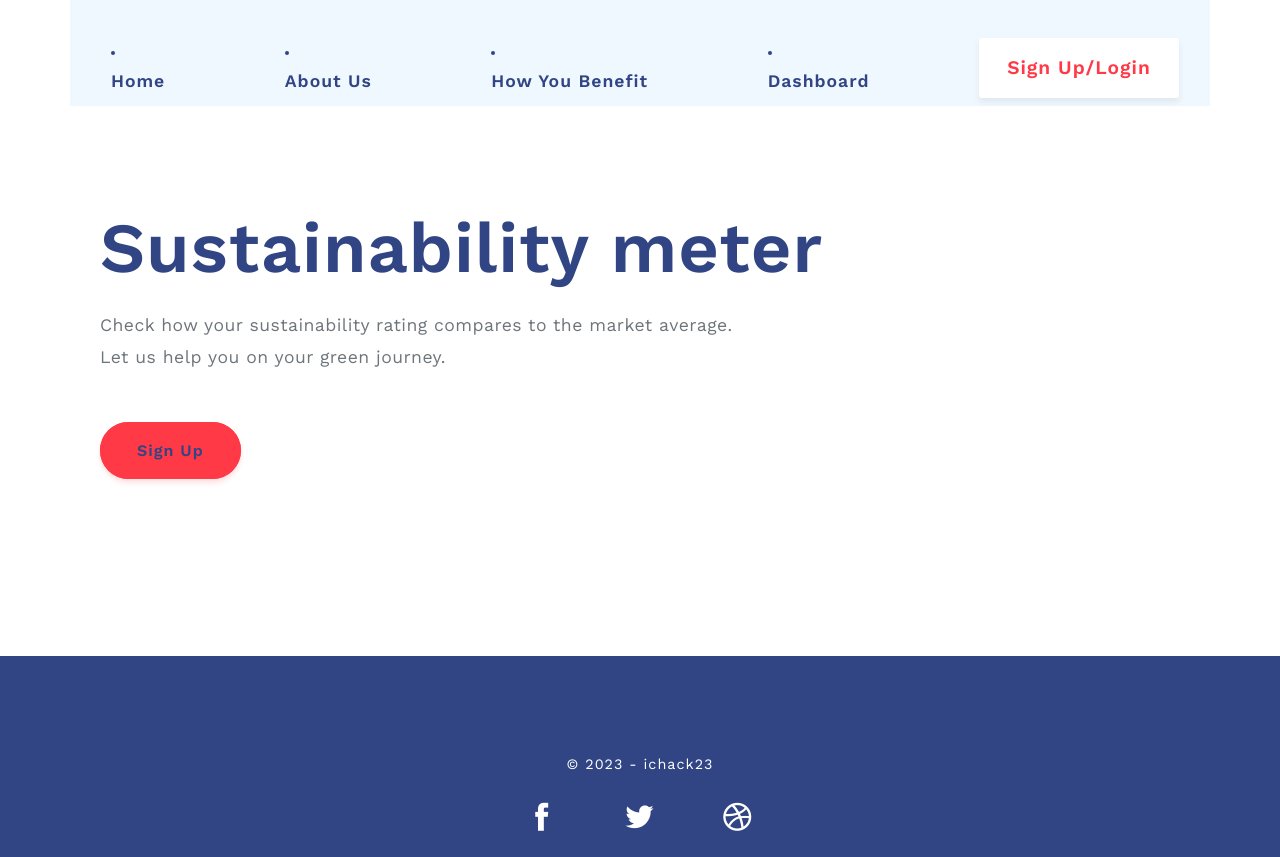
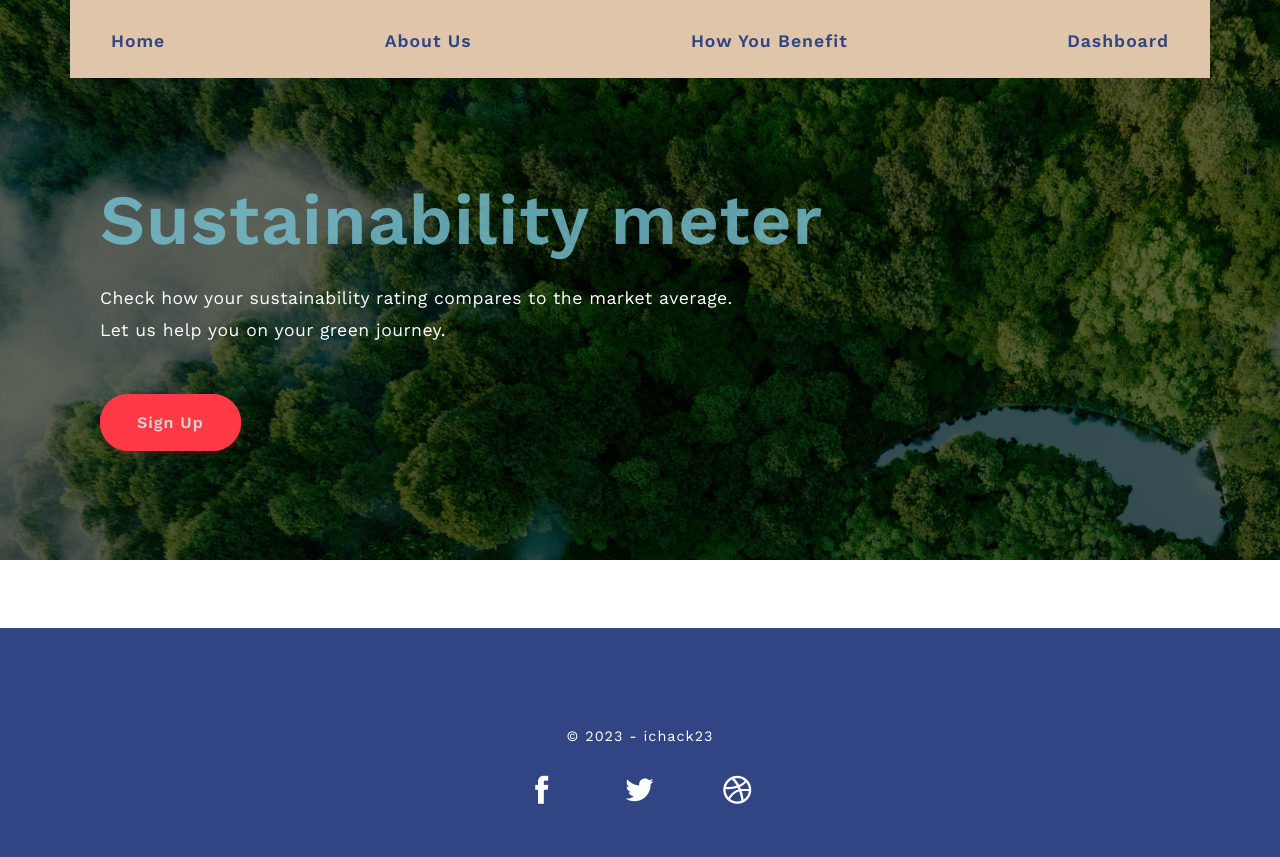
Before and after one commit to imcoolthanks/ichack, a Flask app: page / in a window 1280 px wide. After the commit the page ends 804 px from the top, so only its background shows below. Run offline with Flask 2, Linux system fonts and the light colour scheme; some libraries are stand-ins or nearby versions; some web fonts are replaced.

Commit message:
website design

```diff
--- a/Flask/static/unloggedin/css/main.css
+++ b/Flask/static/unloggedin/css/main.css
@@ -131,6 +131,13 @@
   color: #6E757A;
   margin-bottom: 15px;
   letter-spacing: 0.025em;
+}
+.bgig {
+  position: absolute;
+  width: 100%;
+  height: 70%;
+  filter: brightness(40%);
+  z-index: -10000;
 }
 /*-----------------------------------------------------------
   3. Buttons & Links
@@ -327,7 +334,7 @@
   margin-bottom: 50px;
 }
 .unloggedin-header {
-  background-color: aliceblue;
+  background-color: #dfc5a9;
   width: 100%;
 }
 /*-----------------------------------------------------------
--- a/Flask/templates/unloggedin.html
+++ b/Flask/templates/unloggedin.html
@@ -17,45 +17,48 @@
     <title>ichack23</title>
 </head>
 <body>
+
   <!-- HEADER SECTION -->
-  <header id="home">
-    <div class="container unloggedin-header" style="padding-top: 30px">
+  <header id="home";>
+    <div class="bgig" style = "background-image: url('../static/unloggedin/images/SusDev.jpeg')";>
+    </div>
+
+    <div class="container unloggedin-header" style="padding-top: 15px">
       <nav class="navbar">
-        <li class="nav-item">
+        <ul class="nav-item">
           <!-- Nav Link -->
           <a class="nav-link" href="/">Home</a>
-        </li>
-        <li class="nav-item">
+        </ul>
+        <ul class="nav-item">
           <!-- Nav Link -->
           <a class="nav-link" href="/aboutus/">About Us</a>
-        </li>
-        <li class="nav-item">
+        </ul>
+        <ul class="nav-item">
           <!-- Nav Link -->
           <a class="nav-link" href="/benefits/">How You Benefit</a>
-        </li>
-        <li class="nav-item">
+        </ul>
+        <ul class="nav-item">
           <!-- Nav Link -->
           <a class="nav-link" href="/dashboard/">Dashboard</a>
-        </li>
-        <!-- Contact Us Button -->
-        <a href="/login/" class="contact-btn">Sign Up/Login</a>
+        </ul>
       </nav>
     </div>
     <!-- HERO SECTION -->
-    <div class="container" style="min-height: 550px;">
-      <div class="container" style="padding-top: 100px">
+    <div class="container" style="min-height: 550px;";>
+      <div class="container" style="padding-top: 100px;">
         <!-- Hero Title -->
-        <h1>Sustainability meter</h1>
+        <h1 style = "color: #77c2d4; opacity: 0.8;">Sustainability meter</h1>
         <!-- Hero Title Info -->
-        <p style="padding-bottom: 50px">Check how your sustainability rating compares to the market average.
+        <p style="padding-bottom: 50px; color: white;">Check how your sustainability rating compares to the market average.
           <br> Let us help you on your green journey.</p>
         <div class="hero-btns">
           <!-- Hero Btn Second -->
-          <a href="/login/">Sign Up</a>
+          <a href="/login/" style = "color: lightgrey;">Sign Up</a>
         </div>
       </div>
     </div>
   </header>
+
   <!-- FOOTER SECTION -->
   <footer>
     <div class="container">
```
Also changed, not shown: Flask/static/unloggedin/images/SusDev.jpeg (added), Flask/static/unloggedin/images/SusDev.jpg (added), Flask/static/unloggedin/images/SusDev.png (added), Flask/static/unloggedin/images/pokemon_go_ditto_disguises.png (deleted), 2 other files.
